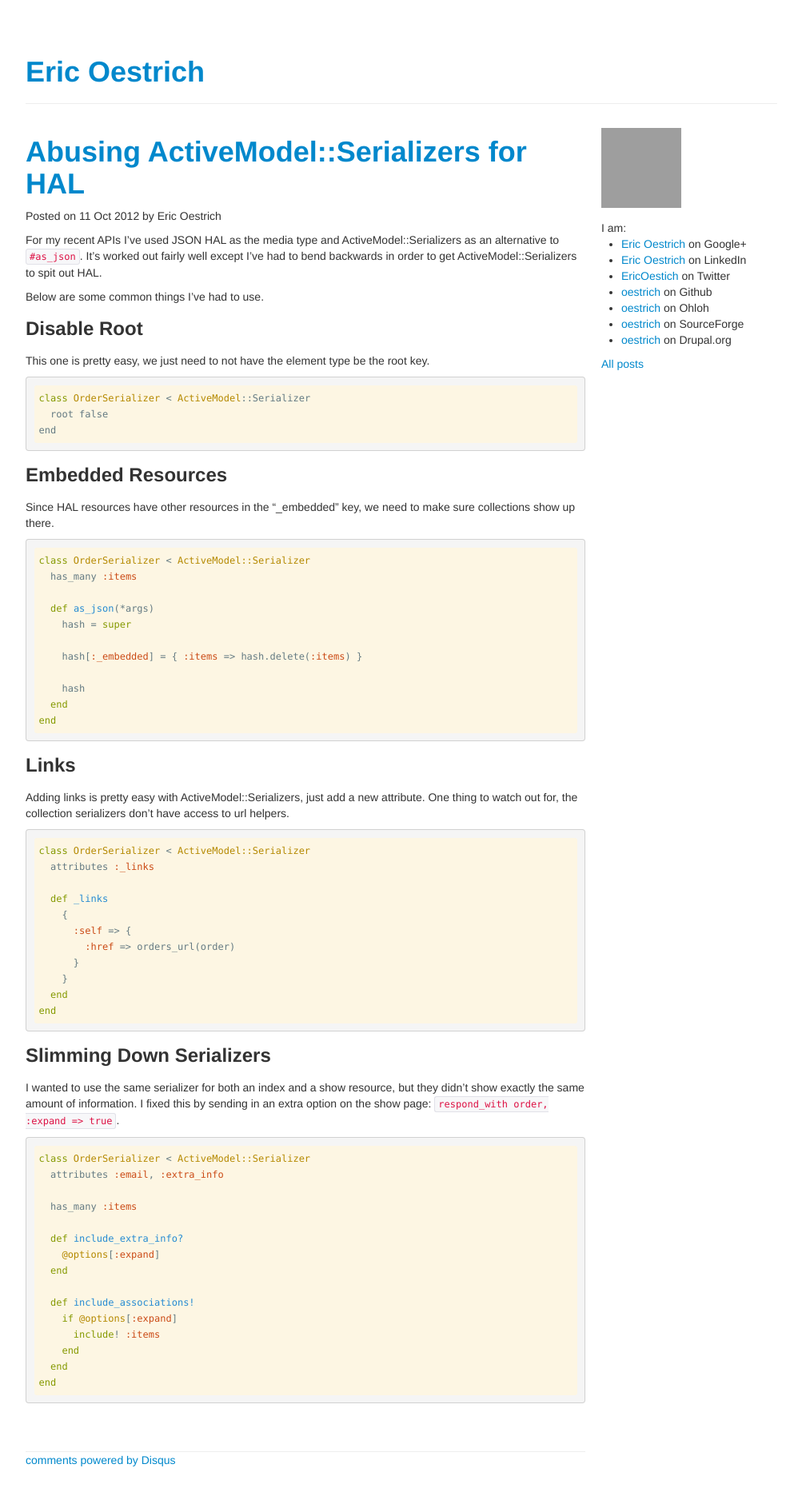
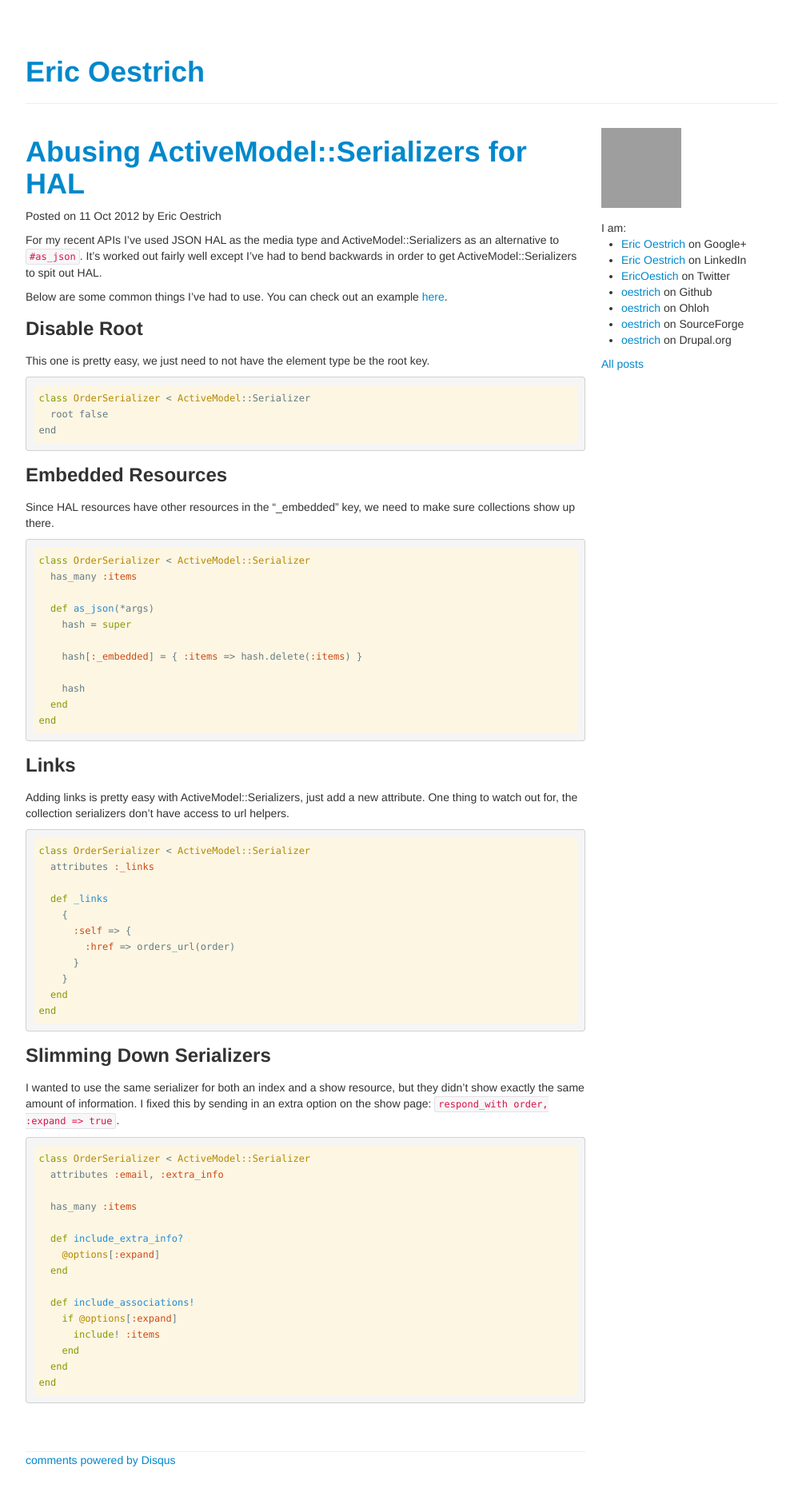
Before and after one commit to oestrich/blog.oestrich.org, a Jekyll site: the page built from _posts/2012-10-11-abusing-active-model-serializers-for-hal.md, in a window 1280 px wide. Shown: the whole page at 80% size, without its empty margins (138-1141 px from the left). Built offline with Jekyll 4.4.1, drawn with Linux system fonts in a browser that asks for light colours; Markdown is read by kramdown in place of the engine named in the settings; comment, search, counter and statistics services are not loaded; grey boxes are pictures that could not be loaded.

Commit message:
Add an example app

```diff
--- a/_posts/2012-10-11-abusing-active-model-serializers-for-hal.md
+++ b/_posts/2012-10-11-abusing-active-model-serializers-for-hal.md
@@ -10,7 +10,7 @@ title: Abusing ActiveModel::Serializers for HAL
 
 For my recent APIs I've used JSON HAL as the media type and ActiveModel::Serializers as an alternative to `#as_json`. It's worked out fairly well except I've had to bend backwards in order to get ActiveModel::Serializers to spit out HAL.
 
-Below are some common things I've had to use.
+Below are some common things I've had to use. You can check out an example [here](https://github.com/oestrich/hypermedia_rails).
 
 ### Disable Root
 This one is pretty easy, we just need to not have the element type be the root key.
```
